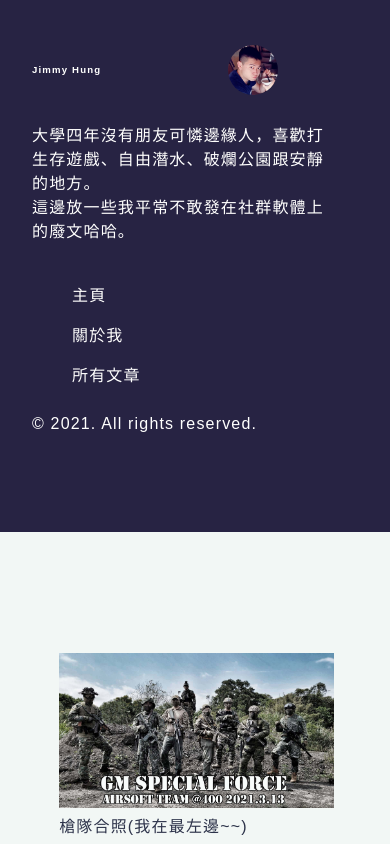
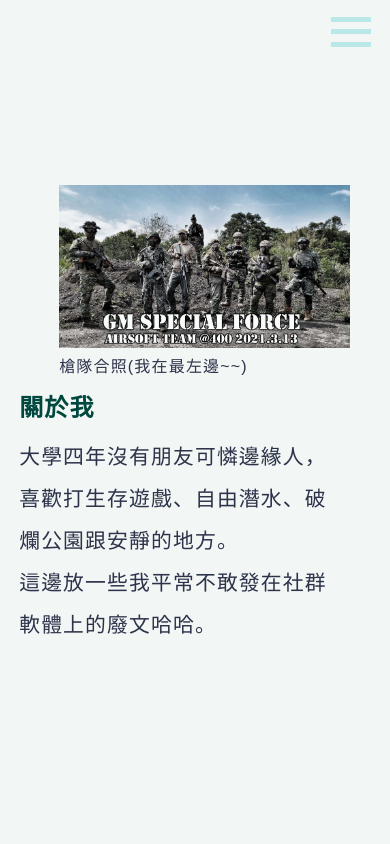
Before and after one commit to Jimmy1186/2021Resume, a React (Create React App) app: page / in a window 390 px wide. Shown: the top 844 px of the page. Built offline with nearby package versions, Linux system fonts and the light colour scheme.

Commit message:
sidbar update

```diff
--- a/src/App.css
+++ b/src/App.css
@@ -1,8 +1,8 @@
-html{
-  height:100%;
+html {
+  height: 100%;
 }
-body{
-  height:100%;
+body {
+  height: 100%;
 }
 
 #root {
@@ -14,12 +14,13 @@ body{
   font-family: "Poppins", sans-serif;
   line-height: 1.5em;
   letter-spacing: 0.3vw;
-  height:100%;
+  height: 100%;
 }
 a {
   text-decoration: none;
-  color: #2d334a;
 }
+
+
 h1 {
   color: #00473e;
   font-size: 3em;
@@ -37,6 +38,7 @@ header {
   max-width: 30vw;
   height: 100%;
   right: 0;
+
 }
 header::after {
   content: "";
@@ -88,13 +90,24 @@ nav {
   grid-row: 8/9;
   grid-column: 2/5;
 }
-
+.burger {
+  display: none;
+}
+.burger div {
+  width: 100%;
+  height: 5px;
+  background-color: #bae8e8;
+  justify-content: space-around;
+  transition: all 0.3s ease;
+}
+.all-content-nav{
+  color: #2d334a;
+}
 main {
   grid-area: main;
   display: grid;
   grid-template-columns: repeat(8, 1fr);
   overflow-y: auto;
-
 }
 ::-webkit-scrollbar {
   display: none;
@@ -110,7 +123,7 @@ main {
   max-width: 1000px;
   height: auto;
 }
-figure{
+figure {
   padding-top: 10vh;
   align-self: center;
   height: auto;
@@ -122,51 +135,92 @@ figure{
   font-size: 1.5em;
   line-height: 3vh;
 }
-@media screen and (max-width: 1400px){
+@media screen and (max-width: 1400px) {
   .content {
     font-size: 1.3em;
     line-height: 4vh;
   }
 }
 
-@media screen and (max-width: 1024px){
+@media screen and (max-width: 1024px) {
   .photoName {
-    font-size: .6em;
+    font-size: 0.6em;
   }
   .photo {
     max-width: 512px;
   }
 }
 
+@media screen and (max-width: 768px) {
 
-@media screen and (max-width: 768px) {
-  html{
-    height:max-content;
+  #root {
+    display: flex;
   }
-  body{
-    height:max-content;
+
+  .burger {
+    display: flex;
+    justify-content: space-between;
+    flex-direction: column;
+    flex-wrap: nowrap;
+    width: 40px;
+    height: 30px;
+    position: fixed;
+    right: 5vw;
+    top: 2vh;
   }
-  #root {
-    display: grid;
-    grid-template-columns: 1fr;
-    grid-template-rows: 2fr;
-    grid-template-areas: "header" "main" ;
-  }
+
   header {
-    display: flex;
+    position: fixed;
     flex-direction: column;
-    padding: 2em;
-    position: static;
-    max-width: 100%;
+    min-width: 70%;
     background: #272343;
     color: #fffffe;
+    transform: translateX(100%);
+    transition: transform 0.5s ease-in;
   }
+  .list li {
+    opacity: 0;
+  }
+  #header-active {
+    transform: translateX(0%);
+  }
+
+
+
+  @keyframes navLinkFade {
+    from {
+      opacity: 0;
+      transform: translateX(50px);
+    }
+    to {
+      opacity: 1;
+      transform: translateX(0px);
+    }
+  }
+  .liAmin {
+    animation: navLinkFade 0.5s ease forwards 0.3s;
+
+  }
+  .liAmin a:visited{
+    color: #fffffe;
+  }
+
+  .line1 {
+    transform: rotate(-45deg) translate(-13px, 6px);
+  }
+  .line2 {
+    opacity: 0;
+  }
+  .line3 {
+    transform: rotate(45deg) translate(-9px, -6px);
+  }
+
   main {
     display: flex;
     flex-direction: column;
   }
 
-  figure{
+  figure {
     max-width: 80vw;
     padding-bottom: 0;
     padding-top: 20vh;
@@ -174,9 +228,7 @@ figure{
   h1 {
     font-size: 2em;
   }
-  a {
-    color: #fffffe;
-  }
+
   .photoName {
     color: #fffffe;
   }
@@ -187,55 +239,52 @@ figure{
     max-width: 15vw;
   }
   .list li {
-    padding: .5em 0;
+    padding: 0.5em 0;
   }
   header::after {
     display: none;
   }
-  .photo {
-    max-width: 275px;
-  }
+
   .content {
     font-size: 1.3em;
     line-height: 4vh;
   }
+  .title {
+    font-size: 1.5em;
+  }
+  .content-wapper {
+    padding-left: 1.2em;
   }
 
-@media screen and (max-width: 768px) {
-  .title{
-    font-size: 1.5em;
 }
-  .content-wapper{
-    padding-left: 1.2em;
+
+
+@media screen and (max-width: 425px){
+  header nav{
+    padding-top: 5vh;
   }
 }
-@media screen and (max-height: 900px){
+
+@media screen and (max-width: 375px){
+  header nav{
+    padding-top: 10vh;
+  }
+}
+
+@media screen and (max-height: 900px) {
   .content {
     line-height: 5vh;
   }
 }
-@media screen and (max-height: 600px){
-  html{
-    height: auto;
-  }
+@media screen and (max-height: 600px) {
   .content {
     line-height: 8vh;
   }
-  .copyright{
-    padding-top: 20%;
-  }
-  .list{
-    padding-top: 30px;
-  }
-  .list li{
-    padding: 1.2em 0;
-  }
-  .intro p{
+
+  .intro p {
     margin-top: 0;
   }
-
 }
-
 
 @media (orientation: landscape) {
   .content {
--- a/src/content/AllContent.js
+++ b/src/content/AllContent.js
@@ -12,7 +12,7 @@ function AllContent() {
           <figcaption>我的房間</figcaption>
         </figure>
         <h1 className="title">所有文章</h1>
-        <nav>
+        <nav className="all-content-nav">
           <ul>
             <li>
               <Link to="/NoFriend">為什麼我大學沒朋友??</Link>
--- a/src/side/Routers.js
+++ b/src/side/Routers.js
@@ -1,17 +1,19 @@
 import React from "react";
 import { Link } from "react-router-dom";
 
-function Routers() {
+function Routers({show,setshow}) {
+  const showlist=show ? 'liAmin':''
+  const changeShow=()=>setshow(!show)
   return (
     <nav>
       <ul className="list">
-        <li>
+        <li className={showlist} onClick={changeShow}>
           <Link to="/HomePage">主頁</Link>
         </li>
-        <li>
+        <li className={showlist} onClick={changeShow}>
           <Link to="/AboutMe">關於我</Link>
         </li>
-        <li>
+        <li className={showlist} onClick={changeShow}>
           <Link to="/Allcontent">所有文章</Link>
         </li>
       </ul>
--- a/src/side/Side.js
+++ b/src/side/Side.js
@@ -1,16 +1,25 @@
-import React from "react";
+import React,{useState} from "react";
 import Copyright from "./Copyright";
 import NameAndPhoto from "./NameAndPhoto";
 import Routers from "./Routers";
 
 function Side() {
+  const [show, setshow] = useState(false)
+
+
+
   return (
     <>
-      <header>
+      <header  id={show ? "header-active":''}>
         <NameAndPhoto />
-        <Routers />
+        <Routers show={show} setshow={setshow}/>
         <Copyright />
       </header>
+      <div className="burger" onClick={()=>setshow(!show)}>
+             <div className={show ? 'toggle line1' : ''}></div>
+             <div className={show ? 'toggle line2' : ''}></div>
+             <div className={show ? 'toggle line3' : ''}></div>
+        </div>
     </>
   );
 }
```
Lines whose indentation alone changed are shown as unchanged.
